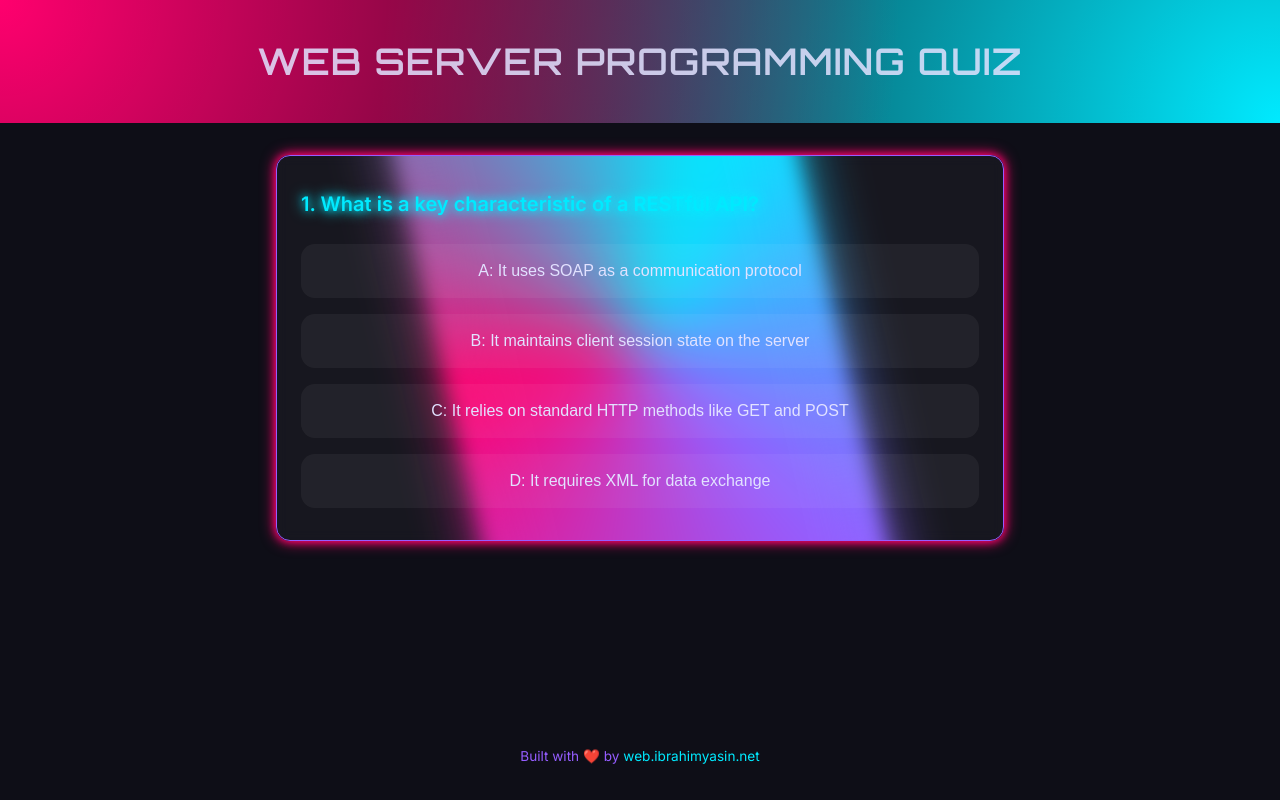
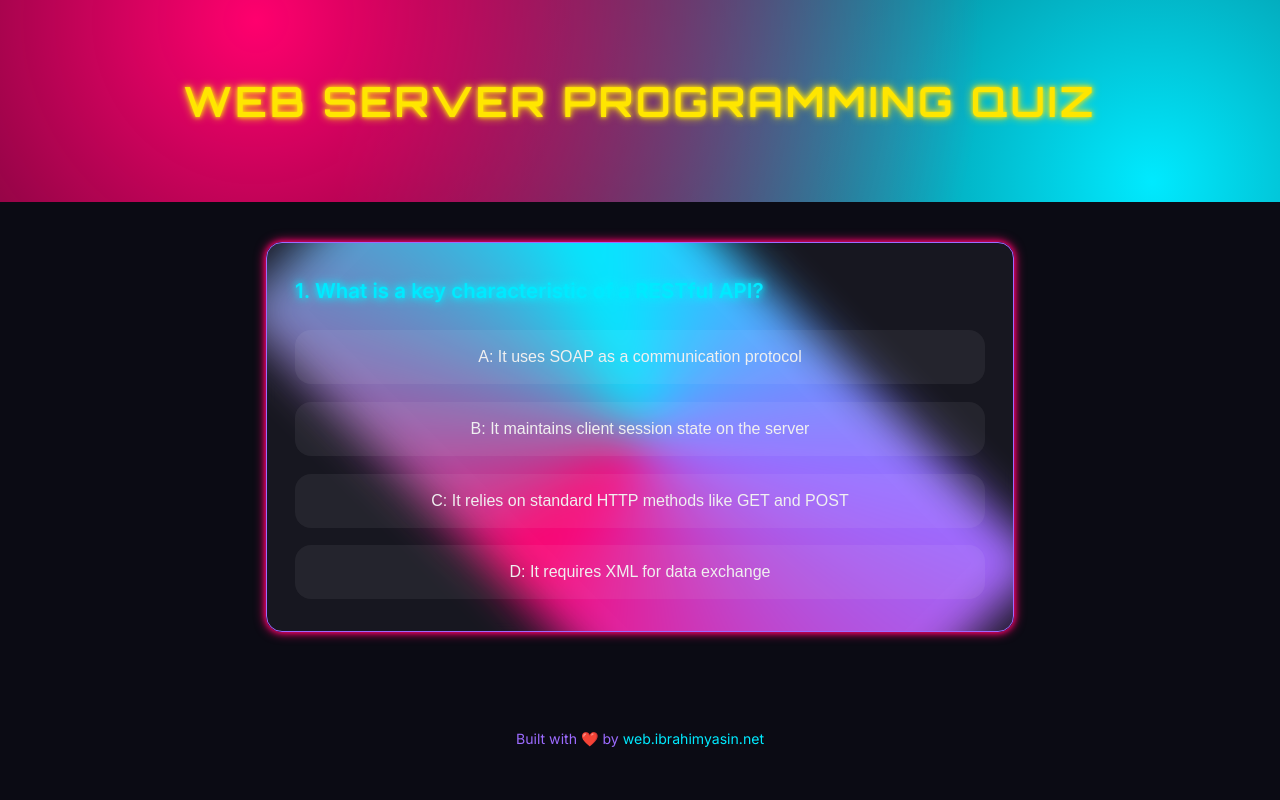
Before and after one commit to ledlyy/web-server-final, a plain HTML site: page index.html in a window 1280 px wide. Drawn offline with Linux system fonts and the light colour scheme.

Commit message:
improved css

```diff
--- a/index.css
+++ b/index.css
@@ -1,186 +1,218 @@
-/* ------------------------------------------------------
-   Cyberpunk-Inspired Theme – index.css
-   ------------------------------------------------------
-   Font Imports
------------------------------------------------------- */
+
+/* =========================================================
+   Cyberpunk 2.0 – index.css
+   Modern neon-edge design, fully responsive & accessible
+   ========================================================= */
+
+/* ---------- Font Imports ---------- */
 @import url('https://fonts.googleapis.com/css2?family=Orbitron:wght@400;600&family=Inter:wght@400;600&display=swap');
 
-/* ------------------------------------------------------
-   Root Variables
------------------------------------------------------- */
+/* ---------- Design Tokens ---------- */
 :root {
-  /* Palette */
-  --neon-cyan: #00eaff;
-  --neon-pink: #ff006e;
-  --neon-purple: #955dff;
-  --bg-main: #0e0e17;
-  --bg-card: rgba(25, 25, 34, 0.85);
-  --text-light: #e2e2ff;
-  --radius: 14px;
+  /* Neon Palette */
+  --cy: #00eaff;
+  --pk: #ff006e;
+  --pr: #9c6bff;
+  --yl: #ffe600;
 
-  /* Shadows & Glow */
-  --glow-cyan: 0 0 8px var(--neon-cyan), 0 0 15px var(--neon-cyan);
-  --glow-pink: 0 0 8px var(--neon-pink), 0 0 15px var(--neon-pink);
+  /* Surfaces */
+  --bg-main: #0b0b14;
+  --bg-card: rgba(25, 25, 34, 0.9);
+
+  /* Typography & Spacing */
+  --font-base: 'Inter', sans-serif;
+  --font-heading: 'Orbitron', sans-serif;
+  --radius: 16px;
+  --gap: 1.1rem;
+
+  /* Glow */
+  --glow-cy: 0 0 6px var(--cy), 0 0 12px var(--cy);
+  --glow-pk: 0 0 6px var(--pk), 0 0 12px var(--pk);
 }
 
-/* Universal reset */
-* { box-sizing: border-box; margin: 0; padding: 0; }
-
+/* ---------- Global Reset ---------- */
+*, *::before, *::after { box-sizing: border-box; }
+html, body { margin: 0; padding: 0; }
 body {
-  font-family: 'Inter', sans-serif;
+  font-family: var(--font-base);
   background: var(--bg-main);
-  color: var(--text-light);
+  color: #e5e5ff;
   line-height: 1.6;
+  min-height: 100vh;
   display: flex;
   flex-direction: column;
-  min-height: 100vh;
-  overflow-x: hidden;
+  scroll-behavior: smooth;
+  -webkit-font-smoothing: antialiased;
 }
 
 /* ---------- Header ---------- */
 header {
+  text-align: center;
+  padding: 2.5rem 1rem;
   position: relative;
-  padding: 2rem 1rem;
-  text-align: center;
-  background: radial-gradient(circle at top left, var(--neon-pink) 0%, transparent 70%),
-              radial-gradient(circle at bottom right, var(--neon-cyan) 0%, transparent 70%);
+  background: radial-gradient(circle at 20% 10%, var(--pk) 0%, transparent 70%),
+              radial-gradient(circle at 90% 90%, var(--cy) 0%, transparent 70%);
   overflow: hidden;
+  isolation: isolate;
 }
 header h1 {
-  font-family: 'Orbitron', sans-serif;
-  font-size: clamp(1.6rem, 5vw, 2.3rem);
-  color: var(--text-light);
-  letter-spacing: 1px;
+  font-family: var(--font-heading);
+  font-size: clamp(1.8rem, 5vw, 2.6rem);
+  letter-spacing: 0.07em;
   text-transform: uppercase;
-  filter: drop-shadow(var(--glow-cyan));
-  animation: flicker 3s linear infinite;
+  color: var(--yl);
+  text-shadow: 0 0 4px var(--yl), 0 0 10px var(--yl);
+  position: relative;
+  animation: headerFlicker 4s linear infinite both;
 }
 
-/* Flicker animation */
-@keyframes flicker {
-  0%, 100% { opacity: 1; }
-  92%, 98% { opacity: 0.8; }
-  96% { opacity: 0.4; }
+/* subtle random flicker */
+@keyframes headerFlicker {
+  0%, 19%, 22%, 25%, 53%, 57%, 100% { opacity: 1; }
+  21%, 24%, 55% { opacity: 0.7; }
 }
 
 /* ---------- Main ---------- */
 main {
+  width: 100%;
+  max-width: 780px;
+  margin: 2.5rem auto;
+  padding: 0 1rem;
   flex: 1;
-  width: 100%;
-  max-width: 760px;
-  margin: 2rem auto;
-  padding: 0 1rem;
 }
 
-/* Card */
+/* ---------- Card ---------- */
 .card {
   background: var(--bg-card);
-  border: 1px solid var(--neon-purple);
+  border: 1px solid var(--pr);
   border-radius: var(--radius);
-  padding: 2rem 1.5rem;
-  box-shadow: var(--glow-pink);
-  backdrop-filter: blur(6px);
+  padding: 2rem 1.75rem;
+  box-shadow: var(--glow-pk);
+  backdrop-filter: blur(6px) saturate(140%);
   position: relative;
   overflow: hidden;
 }
 
-/* Decorative pseudo-border */
-.card::before, .card::after {
+/* animated rotating border aura */
+.card::before {
   content: '';
   position: absolute;
-  inset: -2px;
-  background: conic-gradient(
-    from 0deg,
-    var(--neon-pink),
-    var(--neon-cyan),
-    var(--neon-purple),
-    var(--neon-pink)
-  );
+  inset: -3px;
+  background: conic-gradient(from 0deg,
+              var(--pk),
+              var(--cy),
+              var(--pr),
+              var(--pk));
   z-index: -1;
-  filter: blur(10px);
-  animation: rotate 7s linear infinite;
+  filter: blur(22px);
+  animation: rotateAura 8s linear infinite;
 }
-.card::after {
-  filter: blur(30px);
-}
-@keyframes rotate {
-  100% { transform: rotate(360deg); }
+@keyframes rotateAura { to { transform: rotate(360deg); } }
+
+/* ---------- Question ---------- */
+.question {
+  font-size: 1.28rem;
+  font-weight: 600;
+  margin-bottom: 1.4rem;
+  color: var(--cy);
+  text-shadow: var(--glow-cy);
 }
 
-/* Question */
-.question {
-  font-size: 1.25rem;
-  font-weight: 600;
-  margin-bottom: 1.5rem;
-  color: var(--neon-cyan);
-  text-shadow: var(--glow-cyan);
+/* ---------- Options ---------- */
+.options {
+  display: grid;
+  gap: var(--gap);
 }
 
-/* Options */
-.options {
-  display: flex;
-  flex-direction: column;
-  gap: 1rem;
-}
-
+/* base button style */
 button.option {
+  width: 100%;
   font-size: 1rem;
   padding: 1rem 1.25rem;
   border: 2px solid transparent;
   border-radius: var(--radius);
+  background: rgba(255, 255, 255, 0.06);
+  color: #f0f0f0;
   cursor: pointer;
-  color: var(--text-light);
-  background: rgba(255, 255, 255, 0.05);
-  transition: transform 0.15s ease, box-shadow 0.15s ease, border-color 0.15s ease;
+  transition: transform 0.15s ease, border-color 0.15s ease,
+              box-shadow 0.15s ease;
+  position: relative;
+  overflow: hidden;
 }
+
+/* neon edge on hover */
+button.option::after {
+  content: '';
+  position: absolute;
+  inset: 0;
+  border-radius: var(--radius);
+  background: linear-gradient(135deg, var(--cy), var(--pk));
+  opacity: 0;
+  transition: opacity 0.2s ease;
+}
+button.option:hover::after,
+button.option:focus-visible::after {
+  opacity: 0.35;
+  mix-blend-mode: overlay;
+}
+
 button.option:hover,
 button.option:focus-visible {
+  outline: none;
   transform: translateY(-2px);
-  border-color: var(--neon-cyan);
-  box-shadow: var(--glow-cyan);
-  outline: none;
+  border-color: var(--cy);
+  box-shadow: var(--glow-cy);
 }
 
-/* Correct / Incorrect */
 button.option.correct {
-  background: rgba(0, 234, 255, 0.12);
-  border-color: var(--neon-cyan);
-  box-shadow: var(--glow-cyan);
+  background: rgba(0, 234, 255, 0.18);
+  border-color: var(--cy);
+  box-shadow: var(--glow-cy);
 }
 button.option.incorrect {
-  background: rgba(255, 0, 110, 0.12);
-  border-color: var(--neon-pink);
-  box-shadow: var(--glow-pink);
+  background: rgba(255, 0, 110, 0.18);
+  border-color: var(--pk);
+  box-shadow: var(--glow-pk);
 }
 
-/* Explanation */
+/* ---------- Explanation ---------- */
 .explanation {
-  margin-top: 1.8rem;
-  padding: 1rem 1.25rem;
+  margin-top: 1.9rem;
+  padding: 1rem 1.3rem;
   font-size: 0.95rem;
-  border-left: 4px solid var(--neon-purple);
-  background: rgba(149, 93, 255, 0.08);
+  border-left: 4px solid var(--pr);
+  background: rgba(156, 107, 255, 0.12);
   border-radius: calc(var(--radius) / 2);
 }
 
 /* ---------- Footer ---------- */
 footer {
   text-align: center;
-  padding: 1.2rem 0 2rem;
-  font-size: 0.85rem;
-  color: var(--neon-purple);
+  padding: 1.4rem 0 2.2rem;
+  font-size: 0.88rem;
+  color: var(--pr);
 }
 footer a {
-  color: var(--neon-cyan);
+  color: var(--cy);
   text-decoration: none;
 }
 footer a:hover {
-  text-shadow: var(--glow-cyan);
+  text-shadow: var(--glow-cy);
 }
 
-/* ---------- Responsive Enhancements ---------- */
+/* ---------- Responsiveness ---------- */
 @media (max-width: 480px) {
-  .card { padding: 1.5rem 1rem; }
-  button.option { font-size: 0.95rem; }
+  header { padding: 2rem 1rem; }
+  .card  { padding: 1.6rem 1.2rem; }
   .question { font-size: 1.1rem; }
+  button.option { font-size: 0.95rem; padding: 0.9rem 1rem; }
 }
+
+/* ---------- Accessibility: reduces motion ---------- */
+@media (prefers-reduced-motion: reduce) {
+  * { animation-duration: 0.01ms !important; animation-iteration-count: 1 !important; }
+  button.option,
+  button.option:hover,
+  button.option:focus-visible,
+  .options { transition: none !important; }
+}
```
